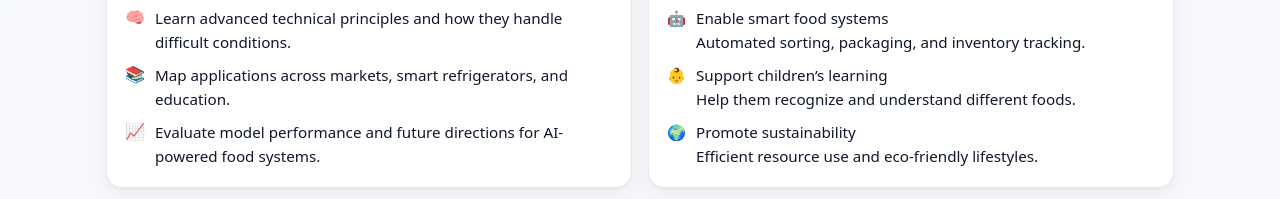
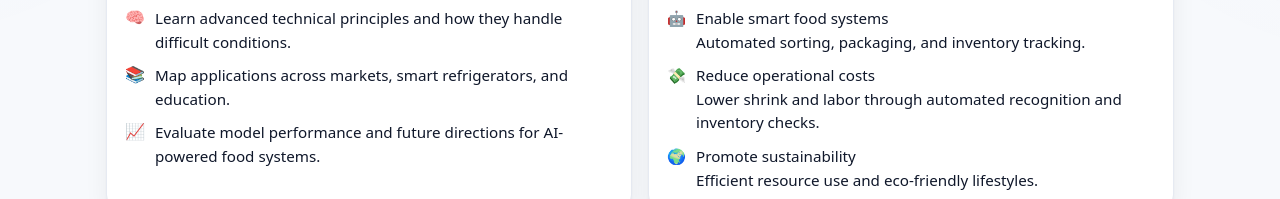
Before and after one commit to Sarahtaozi6/Sarahtaozi6.github.io, a plain HTML site: page index.html in a window 1280 px wide. Shown: the part 1877-2076 px from the top of the page. Drawn offline with Linux system fonts and the light colour scheme.

Commit message:
Update index.html

```diff
--- a/index.html
+++ b/index.html
@@ -195,10 +195,10 @@
                         </div>
                     </li>
                     <li>
-                        <span class="m-ico">👶</span>
+                        <span class="m-ico" aria-hidden="true">💸</span>
                         <div class="m-text">
-                            <div class="m-title">Support children’s learning</div>
-                            <div class="m-desc">Help them recognize and understand different foods.</div>
+                            <div class="m-title">Reduce operational costs</div>
+                            <div class="m-desc">Lower shrink and labor through automated recognition and inventory checks.</div>
                         </div>
                     </li>
                     <li>
```
